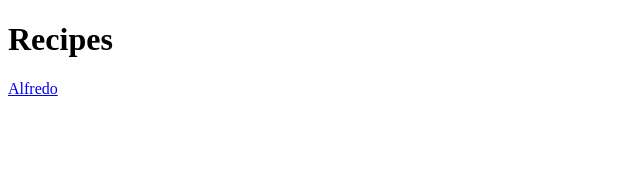
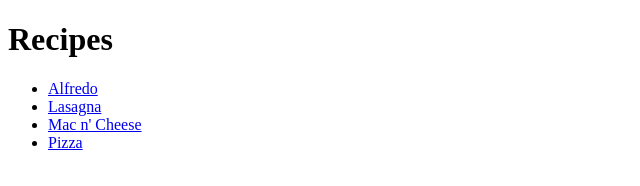
Before and after one commit to devoo-swag/recipes, a plain HTML site: page index.html in a window 1280 px wide. Shown: the whole page, without its empty margins (0-640 px from the left). Drawn offline with Linux system fonts and the light colour scheme.

Commit message:
add extra recipes

```diff
--- a/index.html
+++ b/index.html
@@ -7,6 +7,12 @@
 </head>
 <body>
     <h1>Recipes</h1>
-    <a href="./alfredo.html ">Alfredo</a>
+    <ul>
+        <li><a href="./alfredo.html ">Alfredo</a></li>
+        <li><a href="./lasagna.html ">Lasagna</a></li>
+        <li><a href="./mac.html ">Mac n' Cheese</a></li>
+        <li><a href="./pizza.html ">Pizza</a></li>
+    </ul>
+
 </body>
 </html>
```
Also changed, not shown: lasagna.html (added), mac.html (added), pizza.html (added).
